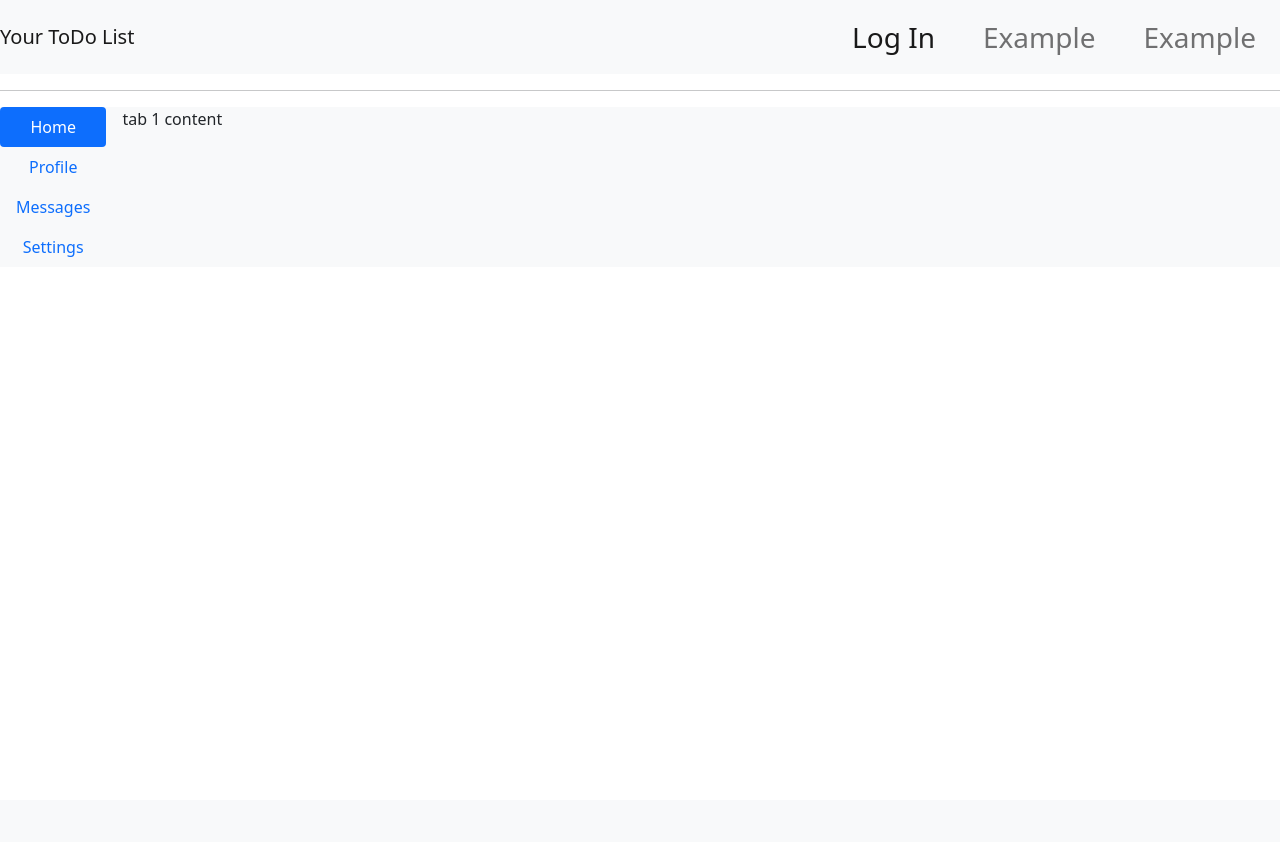
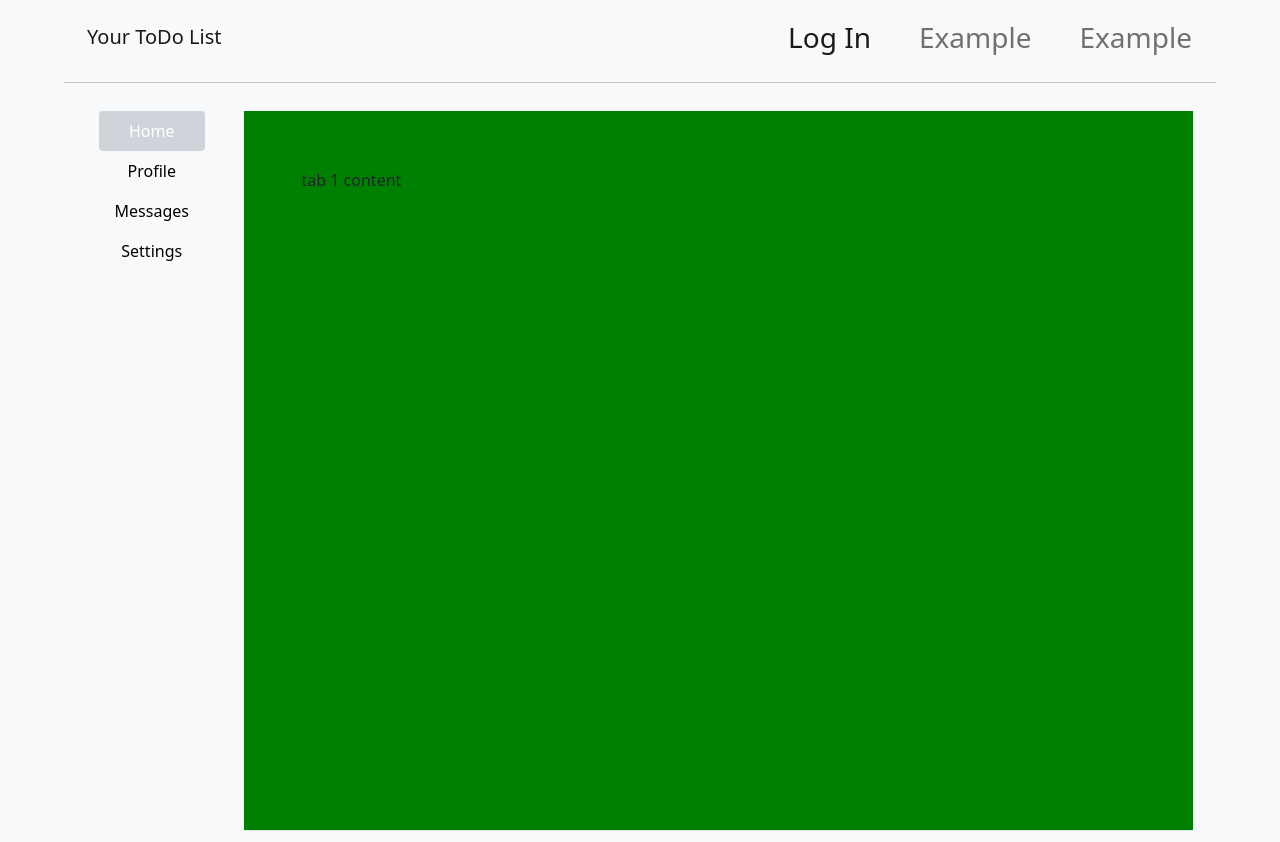
Before and after one commit to RokerDev/ToDoListWebApp, a Flask app: page / in a window 1280 px wide. Before the commit the page ends 257 px from the top, so only its background shows below. Run offline with Flask 2, Linux system fonts and the light colour scheme; some libraries are stand-ins or nearby versions.

Commit message:
refactor: add nav tabs, nav-buttons, change style
change:
body background color and padding
navbar bottom padding
navbar-brand margin
nav-pills and nav-link active background color
nav-link text color

add and set:
nav-buttons margin
nav-tabs background width height margin padding

```diff
--- /dev/null
+++ b/static/css/styles.css
@@ -0,0 +1,41 @@
+body{
+    background: #f8f9fa;
+    padding: 0 5%;
+}
+
+/* Navbar */
+.navbar{
+padding-bottom: 0;
+}
+
+.navbar-brand{
+    margin: 0 2%;
+}
+
+ /* Nav's buttons */
+
+.nav-pills .nav-link.active{
+    background-color: #ced4da;
+}
+
+.nav-link{
+    color: #000;
+}
+
+.nav-link:hover {
+    color: #ced4da;
+}
+
+.nav-buttons{
+    margin: 1% 3%;
+}
+
+/* Nav's tabs */
+
+.nav-tabs{
+    background: green;
+    width: 95%;
+    height: 90vh;
+    margin: 1% 2%;
+    padding: 5% 5%;
+}
--- a/templates/index.html
+++ b/templates/index.html
@@ -3,13 +3,13 @@
 {% block content %}
 
 <div class="d-flex align-items-start bg-light">
-  <div class="nav flex-column nav-pills me-3" id="v-pills-tab" role="tablist" aria-orientation="vertical">
+  <div class="nav nav-buttons flex-column nav-pills me-3" id="v-pills-tab" role="tablist" aria-orientation="vertical">
     <button class="nav-link active" id="v-pills-home-tab" data-bs-toggle="pill" data-bs-target="#v-pills-home" type="button" role="tab" aria-controls="v-pills-home" aria-selected="true">Home</button>
     <button class="nav-link" id="v-pills-profile-tab" data-bs-toggle="pill" data-bs-target="#v-pills-profile" type="button" role="tab" aria-controls="v-pills-profile" aria-selected="false">Profile</button>
     <button class="nav-link" id="v-pills-messages-tab" data-bs-toggle="pill" data-bs-target="#v-pills-messages" type="button" role="tab" aria-controls="v-pills-messages" aria-selected="false">Messages</button>
     <button class="nav-link" id="v-pills-settings-tab" data-bs-toggle="pill" data-bs-target="#v-pills-settings" type="button" role="tab" aria-controls="v-pills-settings" aria-selected="false">Settings</button>
   </div>
-  <div class="tab-content" id="v-pills-tabContent">
+  <div class="tab-content nav-tabs" id="v-pills-tabContent">
     <div class="tab-pane fade show active" id="v-pills-home" role="tabpanel" aria-labelledby="v-pills-home-tab">
         tab 1 content
     </div>
```
